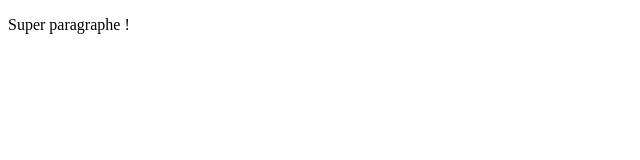
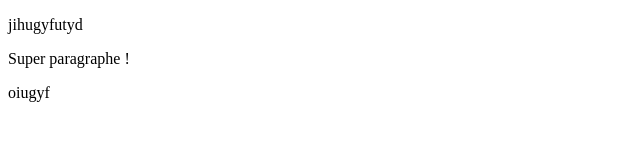
Before and after one commit to amelierevel/gitleretour, a plain HTML site: page index.html in a window 1280 px wide. Shown: the whole page, without its empty margins (0-640 px from the left). Drawn offline with Linux system fonts and the light colour scheme.

Commit message:
ajout de 2 paragraphes

```diff
--- a/index.html
+++ b/index.html
@@ -15,6 +15,8 @@
     <!-- Fin partie Thomas -->
     <!-- Partie James -->
     <!-- Fin partie James -->
+    <p>jihugyfutyd</p>
     <p>Super paragraphe !</p>
+    <p>oiugyf</p>
 </body>
 </html>
```
